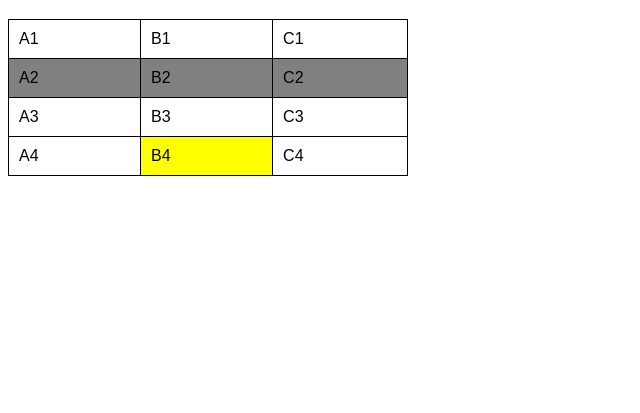
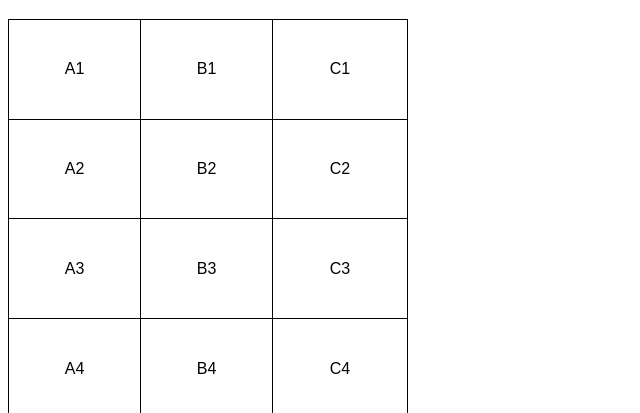
Before and after one commit to gustavodemorais/html5-css3, a plain HTML site: page exercicios/ex023/tabela001.html in a window 1280 px wide. Shown: the part 61-474 px from the top of the page, without its empty margins (0-640 px from the left). Drawn offline with Linux system fonts and the light colour scheme.

Commit message:
Criei o exercicio tabela001

```diff
--- a/exercicios/ex023/tabela001.html
+++ b/exercicios/ex023/tabela001.html
@@ -12,20 +12,17 @@
 
         table{
             width: 400px;
+            height:400px;
             border-collapse: collapse;
-        }
-
-        tr.linha{
-            background-color: gray;
         }
 
         td{
             border: 1px solid black;
             padding: 10px;
+            text-align: center; /*Alinhamento horizontal*/
+            vertical-align: middle; /*Alinhamento vertical*/
         }
-        td.dado{
-            background-color: yellow;
-        }
+
 
     </style>
 </head>
@@ -44,7 +41,7 @@
             <td>B1</td>
             <td>C1</td>
         </tr>
-        <tr class="linha">
+        <tr>
             <td>A2</td>
             <td>B2</td>
             <td>C2</td>
@@ -56,7 +53,7 @@
         </tr>
         <tr>
             <td>A4</td>
-            <td class="dado">B4</td>
+            <td>B4</td>
             <td>C4</td>
         </tr>
     </table>
```
